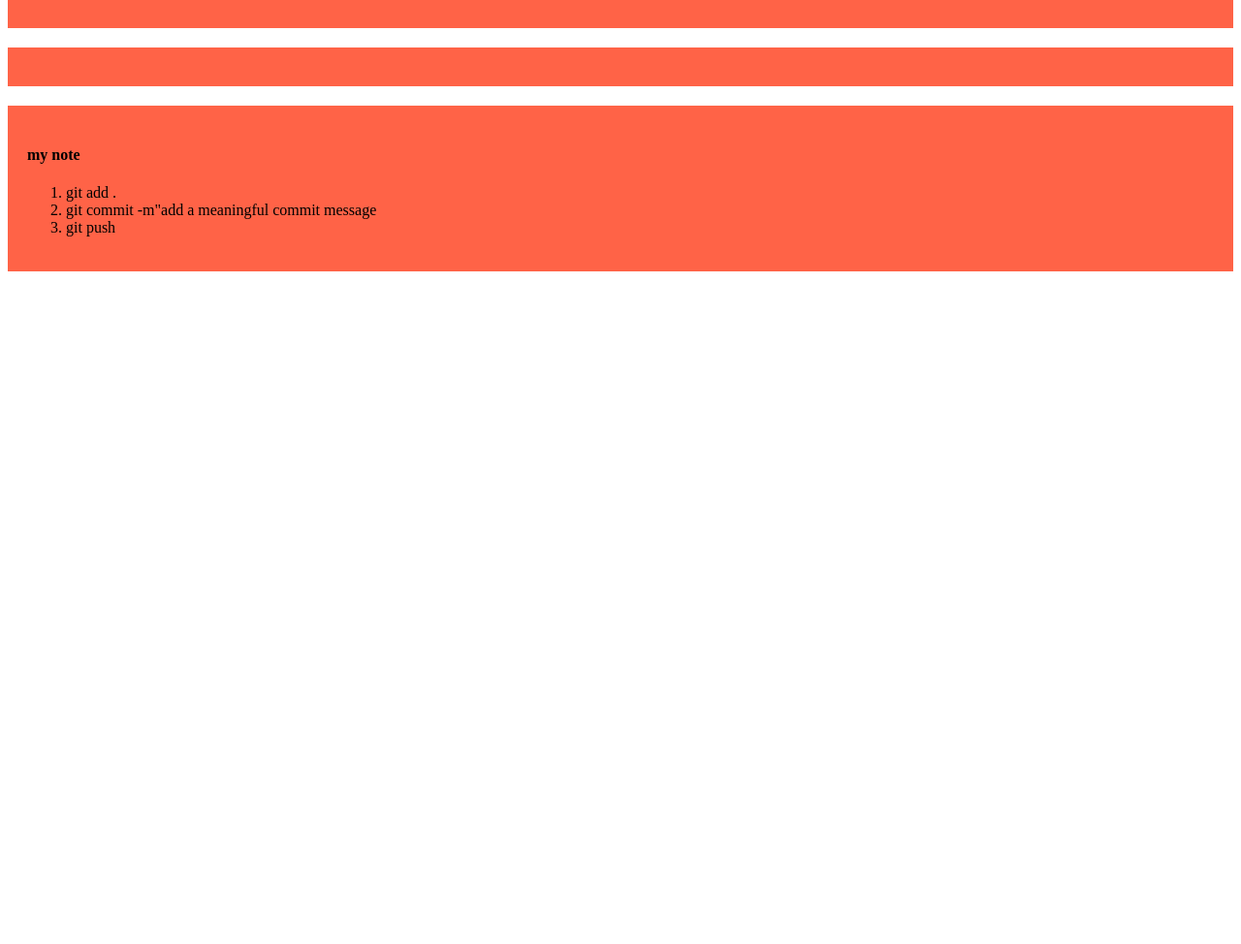
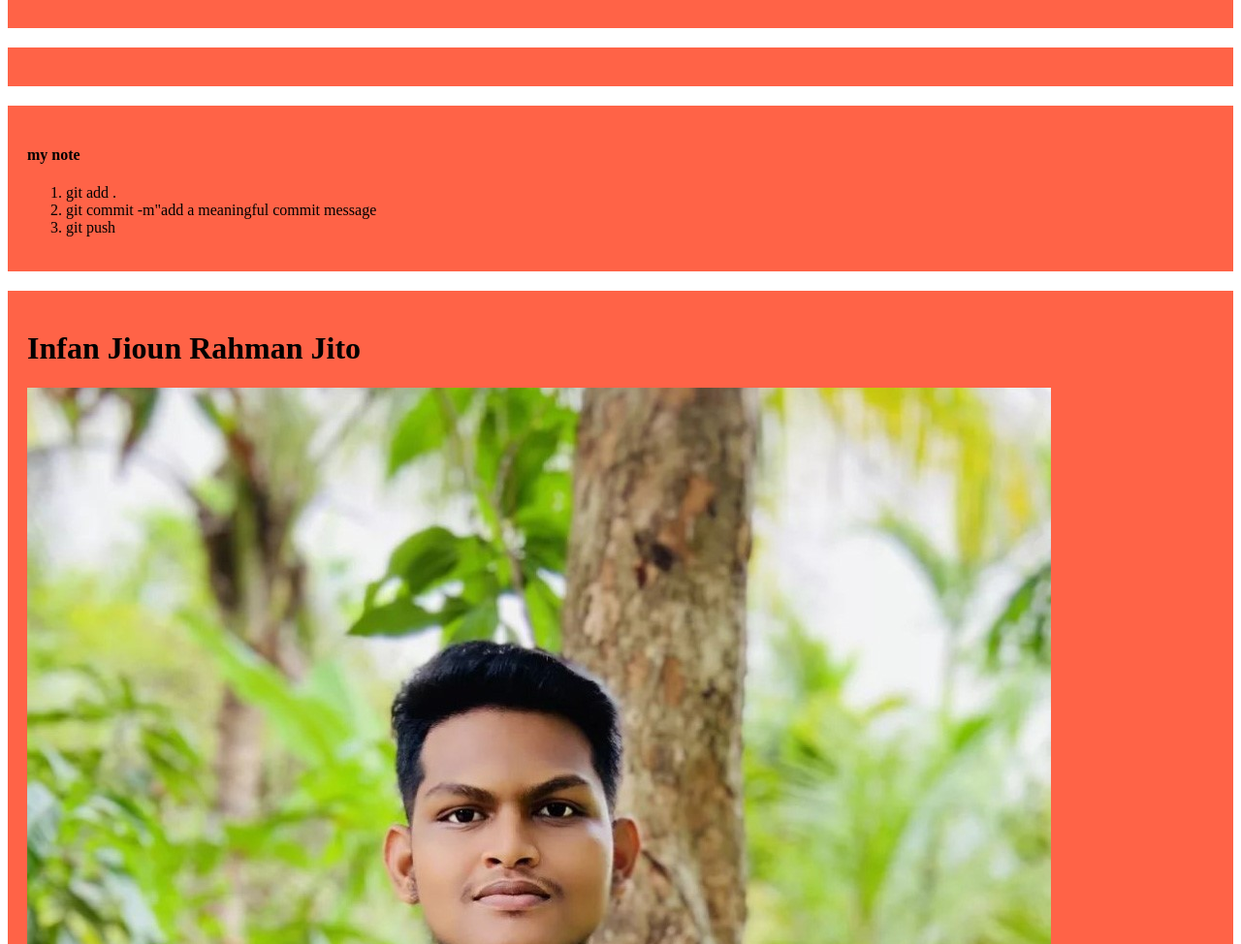
Before and after one commit to infan11/my-first-github-repo, a plain HTML site: page index.html in a window 1280 px wide. Shown: the part 506-1480 px from the top of the page at 97% size. Before the commit the page ends 806 px from the top, so only its background shows below. Drawn offline with Linux system fonts and the light colour scheme.

Commit message:
added Infan Jioun Rahman Jito

```diff
--- a/index.html
+++ b/index.html
@@ -36,5 +36,9 @@
             <li>git push</li>
         </ol>
     </div>
+    <div>
+        <h1>Infan Jioun Rahman Jito</h1>
+        <img src="image/2022-12-13_edited.jpg" alt="">
+    </div>
 </body>
 </html>
```
Also changed, not shown: image/2022-12-13_edited.jpg (added).
